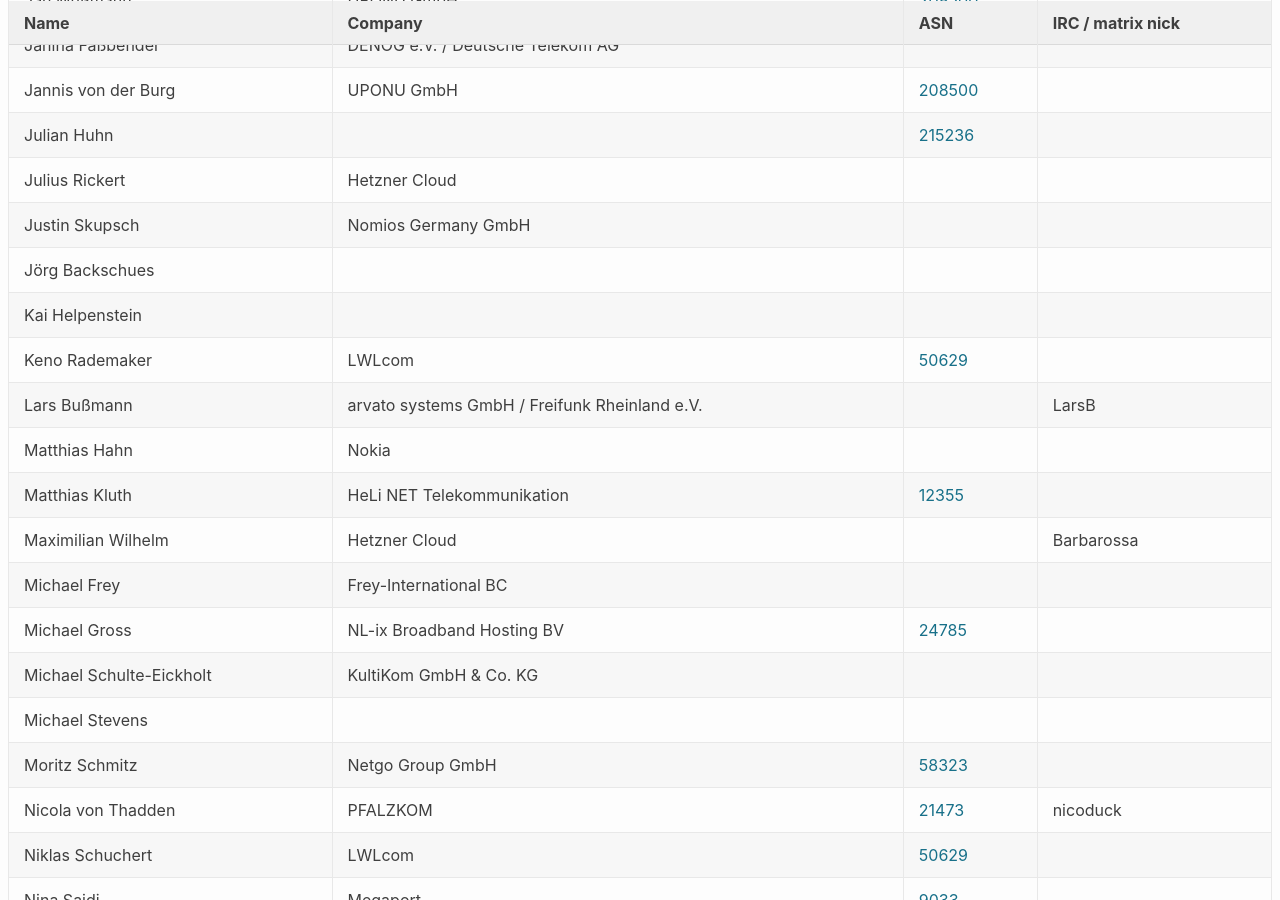
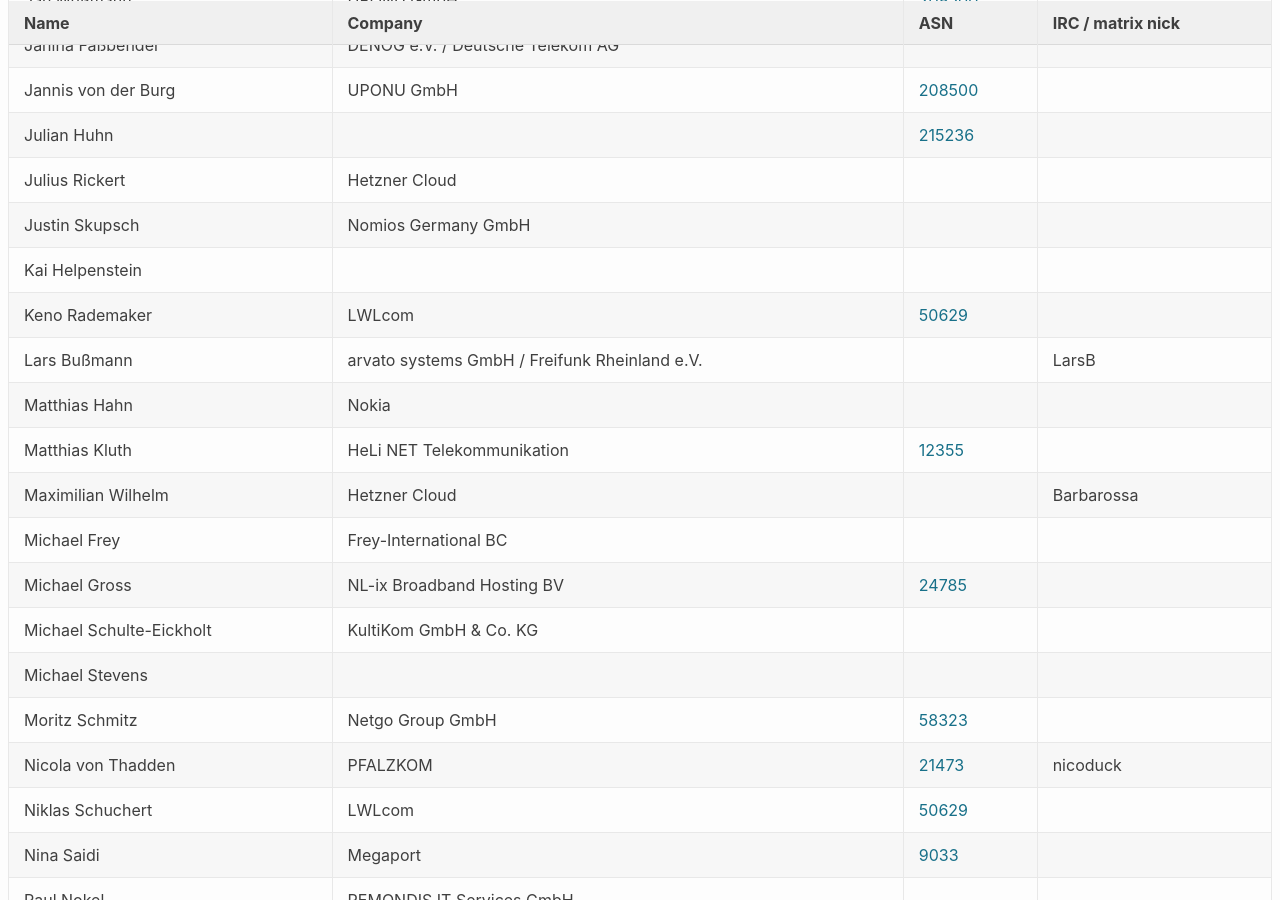
Before and after one commit to denog/pretix-attendeelist, a Jekyll site: the page built from denogmeetup25-02/index.markdown, in a window 1280 px wide and 900 px high, scrolled down 526 px. Built offline with Jekyll 4.4.1, drawn with Linux system fonts in a browser that asks for light colours.

Commit message:
Latest data: Mon Feb 17 16:48:19 UTC 2025

```diff
--- a/_data/attendees_denogmeetup25-02.json
+++ b/_data/attendees_denogmeetup25-02.json
@@ -76,12 +76,6 @@
     "company": "UPONU GmbH",
     "irc": null,
     "asn": "208500"
-  },
-  {
-    "name": "Jörg Backschues",
-    "company": null,
-    "irc": null,
-    "asn": null
   },
   {
     "name": "Julian Huhn",
```
